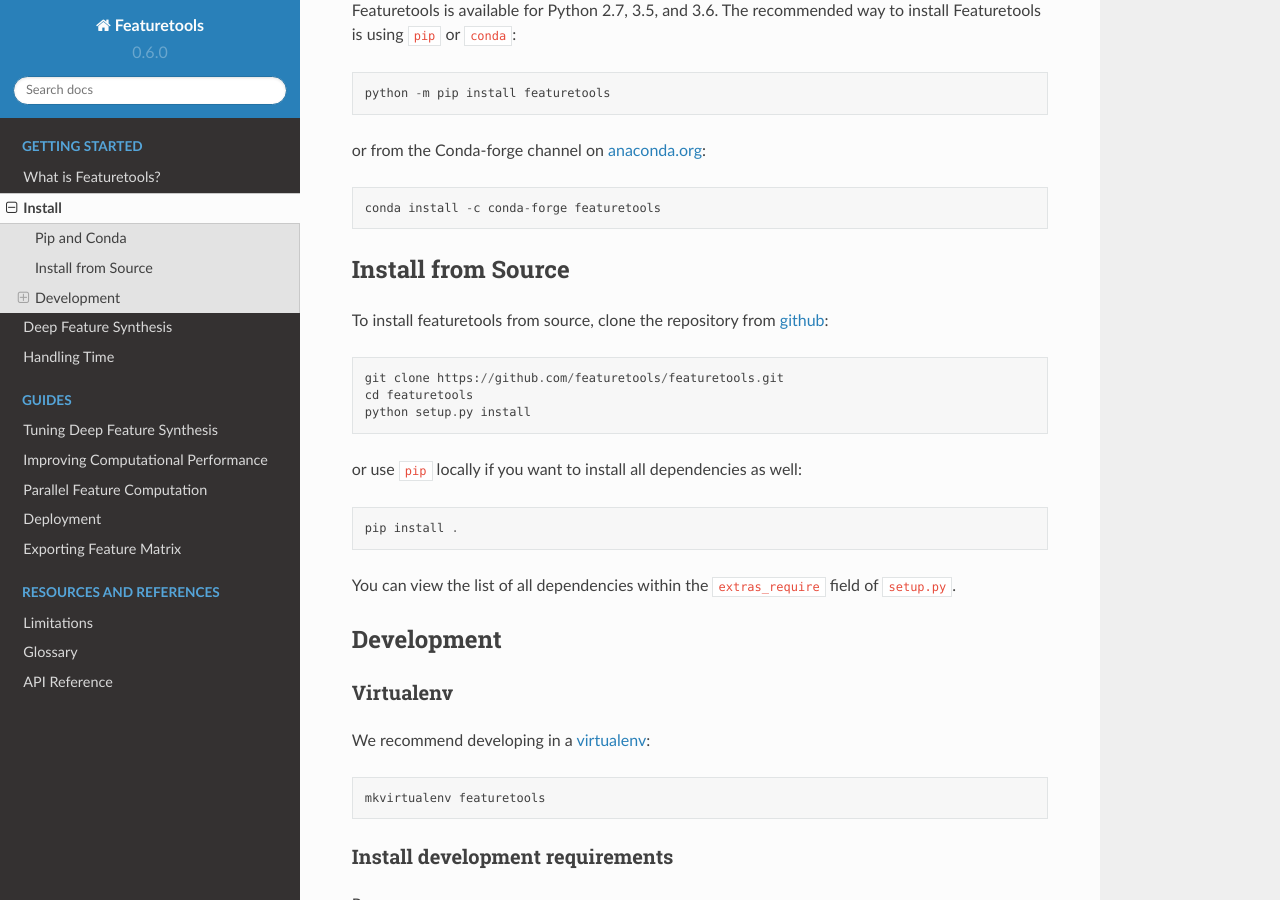
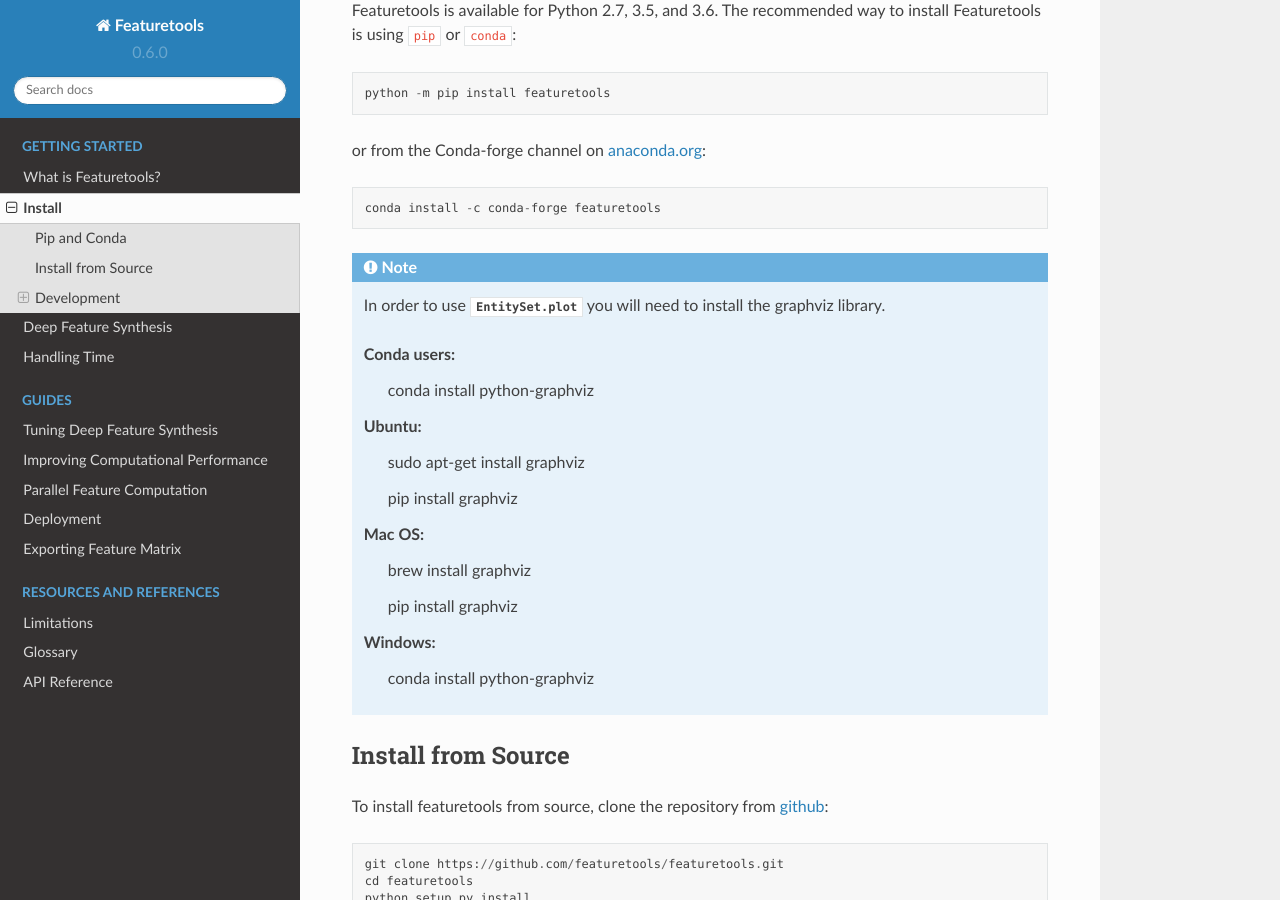
Before and after one commit to alteryx/featuretools, a Sphinx documentation site: the page built from docs/source/getting_started/install.rst, in a window 1280 px wide and 900 px high, scrolled down 217 px. Built offline with Sphinx 7.4.7 and the Read the Docs theme 2.0.0, drawn with Linux system fonts in a browser that asks for light colours; pages that are not in the unit, such as notebooks, are missing from menus; comment, search, counter and statistics services are not loaded.

Commit message:
add note in docs about installing graphviz

```diff
--- a/docs/source/getting_started/install.rst
+++ b/docs/source/getting_started/install.rst
@@ -11,6 +11,27 @@
 or from the Conda-forge channel on `anaconda.org <https://anaconda.org/conda-forge/featuretools>`_::
 
     conda install -c conda-forge featuretools
+
+.. note ::
+
+    In order to use :meth:`EntitySet.plot <featuretools.entityset.EntitySet.plot>` you will need to install the graphviz library.
+
+    Conda users:
+        conda install python-graphviz
+
+    Ubuntu:
+        sudo apt-get install graphviz
+
+        pip install graphviz
+
+    Mac OS:
+        brew install graphviz
+
+        pip install graphviz
+
+    Windows:
+        conda install python-graphviz
+
 
 Install from Source
 -------------------
```
